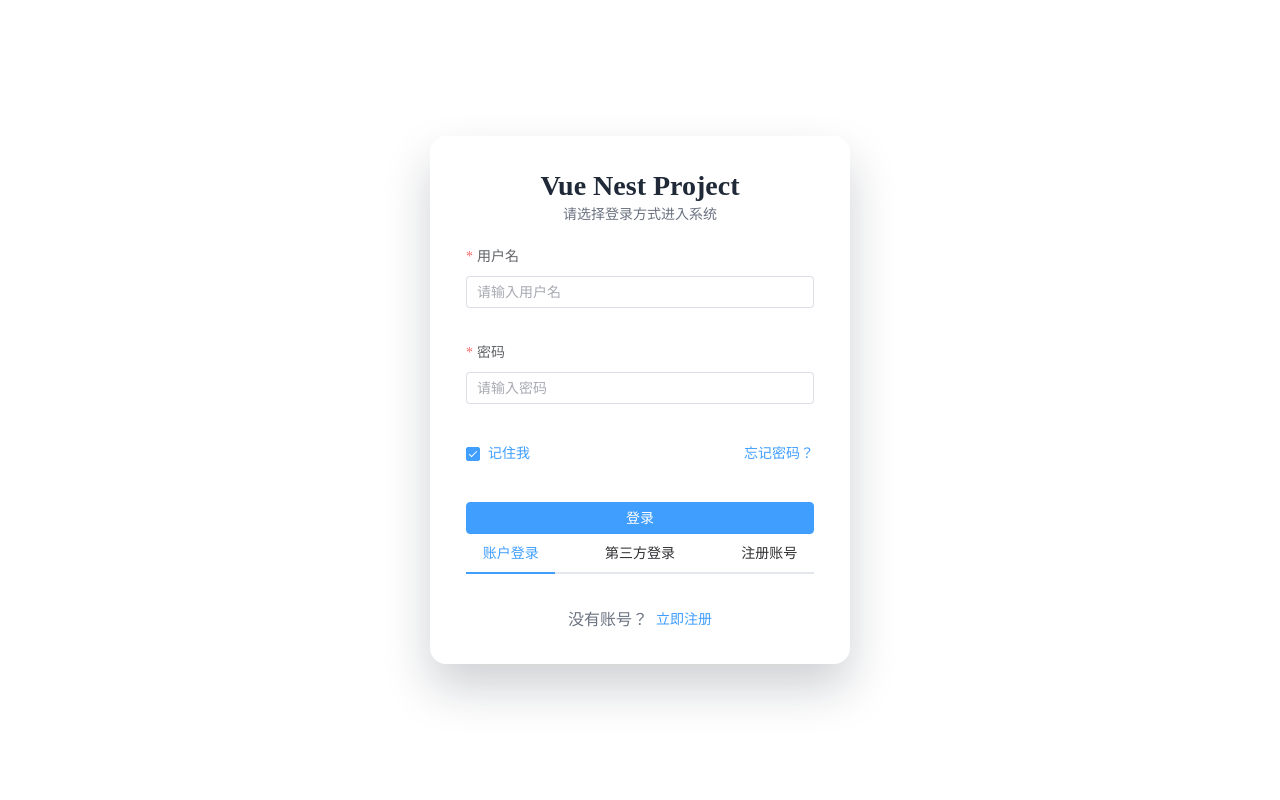
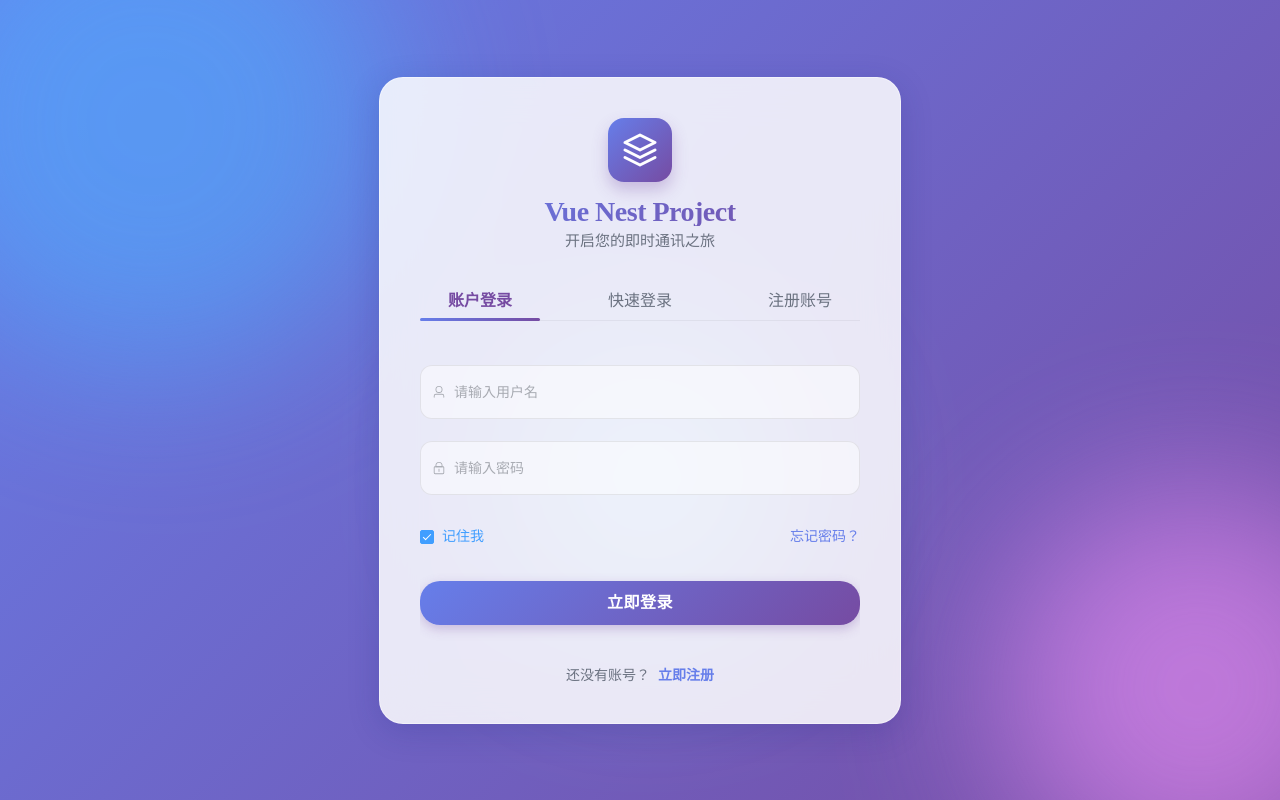
Before and after one commit to 735448931/vue-nest, a Vue app in the folder vue-client/: page /login in a window 1280 px wide. Built offline with nearby package versions, Linux system fonts and the light colour scheme; what @tencentcloud/chat would draw is missing.

Commit message:
样式调整

```diff
--- a/vue-client/src/page/chat/index.vue
+++ b/vue-client/src/page/chat/index.vue
@@ -17,7 +17,7 @@ import { gsap } from 'gsap'
 import useChatStore from '@/store/chat'
 import ChatList from './ChatList/index.vue'
 import ChatDetail from './ChatDetail/index.vue'
-import { onMounted, useTemplateRef, nextTick } from 'vue'
+import { useTemplateRef, nextTick } from 'vue'
 
 // ===================== 数据 =====================
 const chatStore = useChatStore()
--- a/vue-client/src/page/login/index.vue
+++ b/vue-client/src/page/login/index.vue
@@ -1,79 +1,105 @@
 <template>
-    <div class="login-wrapper">
-        <div class="login-card">
+    <div class="login-container">
+        <!-- 动态背景装饰 -->
+        <div class="background-shapes">
+            <div class="shape shape-1"></div>
+            <div class="shape shape-2"></div>
+            <div class="shape shape-3"></div>
+        </div>
+
+        <div class="login-card glass-effect">
             <header class="card-header">
+                <div class="logo-container">
+                    <div class="logo-icon">
+                        <svg viewBox="0 0 24 24" fill="none" xmlns="http://www.w3.org/2000/svg">
+                            <path d="M12 2L2 7L12 12L22 7L12 2Z" stroke="currentColor" stroke-width="2" stroke-linecap="round" stroke-linejoin="round"/>
+                            <path d="M2 17L12 22L22 17" stroke="currentColor" stroke-width="2" stroke-linecap="round" stroke-linejoin="round"/>
+                            <path d="M2 12L12 17L22 12" stroke="currentColor" stroke-width="2" stroke-linecap="round" stroke-linejoin="round"/>
+                        </svg>
+                    </div>
+                </div>
                 <h1 class="brand">Vue Nest Project</h1>
-                <p class="subtitle">请选择登录方式进入系统</p>
+                <p class="subtitle">开启您的即时通讯之旅</p>
             </header>
 
-            <el-tabs v-model="activeTab" stretch>
+            <el-tabs v-model="activeTab" stretch class="custom-tabs">
                 <el-tab-pane label="账户登录" name="account">
-                    <div class="tab-pane">
-                        <el-form ref="accountFormRef" :model="accountForm" :rules="accountRules" label-position="top">
-                            <el-form-item label="用户名" prop="username">
-                                <el-input v-model="accountForm.username" placeholder="请输入用户名" clearable />
+                    <div class="tab-pane fade-in">
+                        <el-form ref="accountFormRef" :model="accountForm" :rules="accountRules" label-position="top" size="large">
+                            <el-form-item prop="username">
+                                <el-input v-model="accountForm.username" placeholder="请输入用户名" :prefix-icon="UserIcon" clearable />
                             </el-form-item>
-                            <el-form-item label="密码" prop="password">
-                                <el-input v-model="accountForm.password" type="password" placeholder="请输入密码"
+                            <el-form-item prop="password">
+                                <el-input v-model="accountForm.password" type="password" placeholder="请输入密码" :prefix-icon="LockIcon"
                                     show-password />
                             </el-form-item>
                             <div class="form-footer">
                                 <el-checkbox v-model="rememberMe">记住我</el-checkbox>
-                                <el-link type="primary" underline="never">忘记密码？</el-link>
+                                <el-link type="primary" underline="never" class="forgot-pwd">忘记密码？</el-link>
                             </div>
-                            <el-button type="primary" class="submit-btn" :loading="isSubmitting"
-                                @click="handleAccountLogin">
-                                登录
+                            <el-button type="primary" class="submit-btn gradient-btn" :loading="isSubmitting"
+                                @click="handleAccountLogin" round>
+                                立即登录
                             </el-button>
                         </el-form>
                     </div>
                 </el-tab-pane>
 
-                <el-tab-pane label="第三方登录" name="third">
-                    <div class="tab-pane third-login">
-                        <p class="hint">使用企业或社交账号登录</p>
-                        <el-button type="primary" plain class="oauth-btn" @click="handleGithubLogin">
-                            通过 GitHub 登录
-                        </el-button>
-                        <el-button plain class="oauth-btn" @click="handleWechatLogin">
-                            通过微信登录
-                        </el-button>
+                <el-tab-pane label="快速登录" name="third">
+                    <div class="tab-pane third-login fade-in">
+                        <p class="hint">选择以下方式快速开始</p>
+                        <div class="social-buttons">
+                            <button class="social-btn github" @click="handleGithubLogin">
+                                <svg viewBox="0 0 24 24" width="24" height="24" fill="currentColor">
+                                    <path d="M12 0C5.37 0 0 5.37 0 12c0 5.31 3.435 9.795 8.205 11.385.6.105.825-.255.825-.57 0-.285-.015-1.23-.015-2.235-3.015.555-3.795-.735-4.035-1.41-.135-.345-.72-1.41-1.23-1.695-.42-.225-1.02-.78-.015-.795.945-.015 1.62.87 1.845 1.23 1.08 1.815 2.805 1.305 3.495.99.105-.78.42-1.305.765-1.605-2.67-.3-5.46-1.335-5.46-5.925 0-1.305.465-2.385 1.23-3.225-.12-.3-.54-1.53.12-3.18 0 0 1.005-.315 3.3 1.23.96-.27 1.98-.405 3-.405 1.02 0 2.04.135 3 .405 2.295-1.56 3.3-1.23 3.3-1.23.66 1.65.24 2.88.12 3.18.765.84 1.23 1.905 1.23 3.225 0 4.605-2.805 5.625-5.475 5.925.435.375.81 1.095.81 2.22 0 1.605-.015 2.895-.015 3.285 0 .315.225.69.825.57A12.02 12.02 0 0024 12c0-6.63-5.37-12-12-12z"/>
+                                </svg>
+                                <span>GitHub</span>
+                            </button>
+                            <button class="social-btn wechat" @click="handleWechatLogin">
+                                <svg viewBox="0 0 24 24" width="24" height="24" fill="currentColor">
+                                    <path d="M8.696 15.866c-.224 0-.435.016-.635.045-.975.14-1.866.53-2.616 1.085-1.385-1.025-3.36-1.025-4.745 0-.135.1-.27.21-.395.325-.025.025-.04.06-.04.095 0 .025.01.05.025.07.565.665 1.19 1.275 1.87 1.82.025.02.06.025.09.01.4-.215.835-.375 1.29-.47.29-.06.59-.095.895-.095.86 0 1.665.265 2.35.72.025.015.055.015.08 0 .685-.455 1.49-.72 2.35-.72.305 0 .605.035.895.095.455.095.89.255 1.29.47.03.015.065.01.09-.01.68-.545 1.305-1.155 1.87-1.82.015-.02.025-.045.025-.07 0-.035-.015-.07-.04-.095-.125-.115-.26-.225-.395-.325-1.385-1.025-3.36-1.025-4.745 0-.75-.555-1.64-.945-2.615-1.085-.2-.03-.41-.045-.635-.045zm8.696-6.42c-3.615 0-6.55 2.635-6.55 5.89 0 3.255 2.935 5.89 6.55 5.89 3.615 0 6.55-2.635 6.55-5.89 0-3.255-2.935-5.89-6.55-5.89zM5.42 2.945C2.425 2.945 0 5.13 0 7.825c0 2.695 2.425 4.88 5.42 4.88 2.995 0 5.42-2.185 5.42-4.88 0-2.695-2.425-4.88-5.42-4.88z"/>
+                                </svg>
+                                <span>WeChat</span>
+                            </button>
+                        </div>
                     </div>
                 </el-tab-pane>
 
                 <el-tab-pane label="注册账号" name="register">
-                    <div class="tab-pane">
+                    <div class="tab-pane fade-in">
                         <el-form ref="registerFormRef" :model="registerForm" :rules="registerRules"
-                            label-position="top">
-                            <el-form-item label="用户名" prop="username">
-                                <el-input v-model="registerForm.username" placeholder="请输入用户名" clearable />
+                            label-position="top" size="large">
+                            <el-form-item prop="username">
+                                <el-input v-model="registerForm.username" placeholder="请输入用户名" :prefix-icon="UserIcon" clearable />
                             </el-form-item>
-                            <el-form-item label="密码" prop="password">
-                                <el-input v-model="registerForm.password" type="password" placeholder="请输入密码"
+                            <el-form-item prop="password">
+                                <el-input v-model="registerForm.password" type="password" placeholder="设置密码" :prefix-icon="LockIcon"
                                     show-password />
                             </el-form-item>
-                            <el-form-item label="邮箱" prop="email">
-                                <el-input v-model="registerForm.email" placeholder="请输入邮箱" clearable />
+                            <el-form-item prop="email">
+                                <el-input v-model="registerForm.email" placeholder="请输入邮箱" :prefix-icon="MessageIcon" clearable />
                             </el-form-item>
-                            <el-form-item label="验证码" prop="code">
-                                <el-input v-model="registerForm.code" placeholder="请输入验证码" clearable />
-                                <el-button :disabled="countdown > 0" @click="handleSendCode" style="margin-top: 8px;">
+                            <el-form-item prop="code">
+                                <div class="code-input-group">
+                                    <el-input v-model="registerForm.code" placeholder="验证码" :prefix-icon="KeyIcon" clearable />
+                                    <el-button :disabled="countdown > 0" @click="handleSendCode" class="code-btn" :type="countdown > 0 ? 'info' : 'primary'" plain>
                                         {{ countdown > 0 ? `${countdown}s` : '获取验证码' }}
                                     </el-button>
+                                </div>
                             </el-form-item>
                         </el-form>
                         <div class="form-actions">
-                            <el-button class="flex-1" @click="switchToLogin">返回登录</el-button>
-                            <el-button type="primary" class="flex-1" :loading="registerSubmitting"
-                                @click="handleRegister">注册</el-button>
+                            <el-button class="flex-1 back-btn" @click="switchToLogin" plain round>返回登录</el-button>
+                            <el-button type="primary" class="flex-1 gradient-btn" :loading="registerSubmitting"
+                                @click="handleRegister" round>立即注册</el-button>
                         </div>
                     </div>
                 </el-tab-pane>
             </el-tabs>
 
-            <footer class="card-footer">
-                <span>没有账号？</span>
-                <el-link type="primary" underline="never" @click="switchToRegister">立即注册</el-link>
+            <footer class="card-footer" v-if="activeTab !== 'register'">
+                <span>还没有账号？</span>
+                <el-link type="primary" underline="never" @click="switchToRegister" class="register-link">立即注册</el-link>
             </footer>
         </div>
     </div>
@@ -82,6 +108,7 @@
 <script setup lang="ts">
 import { onBeforeUnmount, reactive, ref } from 'vue'
 import { ElMessage, type FormInstance, type FormItemRule, type FormRules } from 'element-plus'
+import { User as UserIcon, Lock as LockIcon, Message as MessageIcon, Key as KeyIcon } from '@element-plus/icons-vue'
 import { getEmailCodeApi, loginApi, registerApi } from '@/api/user'
 import useUserStore from '@/store/user'
 import { router } from '@/router'
@@ -249,119 +276,379 @@ onBeforeUnmount(() => {
 </script>
 
 <style scoped lang="scss">
-.login-wrapper {
+.login-container {
+    position: relative;
     display: flex;
     align-items: center;
     justify-content: center;
     min-height: 100vh;
     padding: 24px;
     box-sizing: border-box;
+    background: linear-gradient(135deg, #667eea 0%, #764ba2 100%);
+    overflow: hidden;
 }
 
+/* 动态背景形状 */
+.background-shapes {
+    position: absolute;
+    top: 0;
+    left: 0;
+    width: 100%;
+    height: 100%;
+    overflow: hidden;
+    z-index: 0;
+}
+
+.shape {
+    position: absolute;
+    border-radius: 50%;
+    filter: blur(80px);
+    opacity: 0.6;
+    animation: float 20s infinite;
+}
+
+.shape-1 {
+    top: -10%;
+    left: -10%;
+    width: 500px;
+    height: 500px;
+    background: #4facfe;
+    animation-delay: 0s;
+}
+
+.shape-2 {
+    bottom: -10%;
+    right: -10%;
+    width: 400px;
+    height: 400px;
+    background: #f093fb;
+    animation-delay: -5s;
+}
+
+.shape-3 {
+    top: 40%;
+    left: 40%;
+    width: 300px;
+    height: 300px;
+    background: #8fd3f4;
+    animation-delay: -10s;
+}
+
+@keyframes float {
+    0% { transform: translate(0, 0) rotate(0deg); }
+    33% { transform: translate(30px, -50px) rotate(10deg); }
+    66% { transform: translate(-20px, 20px) rotate(-5deg); }
+    100% { transform: translate(0, 0) rotate(0deg); }
+}
+
+/* 玻璃拟态卡片 */
 .login-card {
-	width: 420px;
-	padding: 36px;
-	border-radius: 16px;
-	background: #fff;
-	box-shadow: 0 24px 48px rgba(15, 23, 42, 0.2);
-	box-sizing: border-box;
+    position: relative;
+    z-index: 1;
+    width: 440px;
+    padding: 40px;
+    border-radius: 24px;
+    background: rgba(255, 255, 255, 0.85);
+    backdrop-filter: blur(20px);
+    -webkit-backdrop-filter: blur(20px);
+    box-shadow: 0 8px 32px 0 rgba(31, 38, 135, 0.2);
+    border: 1px solid rgba(255, 255, 255, 0.4);
     display: flex;
     flex-direction: column;
+    transition: transform 0.3s ease, box-shadow 0.3s ease;
+
+    &:hover {
+        transform: translateY(-5px);
+        box-shadow: 0 12px 40px 0 rgba(31, 38, 135, 0.25);
+    }
 }
 
 .card-header {
     text-align: center;
-	margin-bottom: 24px;
+    margin-bottom: 32px;
 }
 
-.login-card :deep(.el-tabs) {
-	flex: 1;
+.logo-container {
     display: flex;
-	flex-direction: column;
+    justify-content: center;
+    margin-bottom: 16px;
 }
 
-.login-card :deep(.el-tabs__content) {
-	flex: 1;
+.logo-icon {
+    width: 64px;
+    height: 64px;
+    background: linear-gradient(135deg, #667eea 0%, #764ba2 100%);
+    border-radius: 16px;
     display: flex;
+    align-items: center;
+    justify-content: center;
+    color: white;
+    box-shadow: 0 8px 16px rgba(118, 75, 162, 0.3);
+
+    svg {
+        width: 36px;
+        height: 36px;
     }
-
-.login-card :deep(.el-tab-pane) {
-	flex: 1;
-	display: flex;
-}
-
-.tab-pane {
-	flex: 1;
-	display: flex;
-	flex-direction: column;
-	gap: 16px;
-	justify-content: center;
-	min-height: 280px;
-}
-
-.tab-pane :deep(.el-form) {
-	display: flex;
-	flex-direction: column;
-	gap: 16px;
 }
 
 .brand {
     margin: 0;
     font-size: 28px;
-	font-weight: 600;
-	color: #1f2937;
+    font-weight: 700;
+    background: linear-gradient(135deg, #667eea 0%, #764ba2 100%);
+    -webkit-background-clip: text;
+    background-clip: text;
+    -webkit-text-fill-color: transparent;
+    letter-spacing: -0.5px;
 }
 
 .subtitle {
     margin: 8px 0 0;
     color: #6b7280;
-	font-size: 14px;
+    font-size: 15px;
+}
+
+/* 自定义 Tabs */
+.custom-tabs :deep(.el-tabs__nav-wrap::after) {
+    height: 1px;
+    background-color: rgba(0, 0, 0, 0.05);
+}
+
+.custom-tabs :deep(.el-tabs__item) {
+    font-size: 16px;
+    color: #6b7280;
+    transition: all 0.3s;
+
+    &.is-active {
+        color: #764ba2;
+        font-weight: 600;
+    }
+
+    &:hover {
+        color: #667eea;
+    }
+}
+
+.custom-tabs :deep(.el-tabs__active-bar) {
+    background: linear-gradient(90deg, #667eea, #764ba2);
+    height: 3px;
+    border-radius: 3px;
+}
+
+.tab-pane {
+    padding-top: 10px;
+    min-height: 300px;
+    display: flex;
+    flex-direction: column;
+    justify-content: center;
+}
+
+/* 表单样式优化 */
+:deep(.el-input__wrapper) {
+    box-shadow: 0 0 0 1px rgba(0, 0, 0, 0.08) inset;
+    border-radius: 12px;
+    padding: 8px 12px;
+    background-color: rgba(255, 255, 255, 0.5);
+    transition: all 0.3s;
+
+    &:hover {
+        box-shadow: 0 0 0 1px rgba(118, 75, 162, 0.3) inset;
+        background-color: rgba(255, 255, 255, 0.8);
+    }
+
+    &.is-focus {
+        box-shadow: 0 0 0 2px rgba(118, 75, 162, 0.2) inset !important;
+        background-color: #fff;
+    }
+}
+
+:deep(.el-form-item__label) {
+    font-weight: 500;
+    color: #374151;
 }
 
 .form-footer {
     display: flex;
     justify-content: space-between;
     align-items: center;
-	margin-bottom: 16px;
+    margin-bottom: 24px;
 }
 
+.forgot-pwd {
+    font-size: 14px;
+    color: #667eea;
+
+    &:hover {
+        color: #764ba2;
+    }
+}
+
+/* 按钮样式 */
 .submit-btn {
     width: 100%;
+    height: 44px;
+    font-size: 16px;
+    font-weight: 600;
+    letter-spacing: 0.5px;
+    border: none;
 }
 
+.gradient-btn {
+    background: linear-gradient(135deg, #667eea 0%, #764ba2 100%);
+    transition: all 0.3s ease;
+    box-shadow: 0 4px 12px rgba(118, 75, 162, 0.3);
+
+    &:hover {
+        transform: translateY(-2px);
+        box-shadow: 0 6px 16px rgba(118, 75, 162, 0.4);
+        opacity: 0.95;
+    }
+
+    &:active {
+        transform: translateY(0);
+    }
+}
+
+/* 第三方登录 */
 .third-login {
     display: flex;
     flex-direction: column;
     align-items: center;
-	gap: 16px;
-	padding: 12px 0;
+    gap: 20px;
+    padding: 20px 0;
 }
 
 .hint {
     margin: 0;
-	color: #6b7280;
+    color: #9ca3af;
     font-size: 14px;
+    position: relative;
+    display: flex;
+    align-items: center;
+    width: 100%;
+    justify-content: center;
+
+    &::before, &::after {
+        content: '';
+        flex: 1;
+        height: 1px;
+        background: rgba(0, 0, 0, 0.05);
+        margin: 0 16px;
+    }
 }
 
-.oauth-btn {
+.social-buttons {
+    display: flex;
+    gap: 16px;
     width: 100%;
 }
 
-.card-footer {
-	margin-top: 24px;
+.social-btn {
+    flex: 1;
     display: flex;
+    align-items: center;
     justify-content: center;
     gap: 8px;
-	color: #6b7280;
+    height: 44px;
+    border-radius: 12px;
+    border: 1px solid rgba(0, 0, 0, 0.08);
+    background: white;
+    cursor: pointer;
+    font-size: 15px;
+    font-weight: 500;
+    color: #374151;
+    transition: all 0.3s;
+
+    svg {
+        transition: transform 0.3s;
+    }
+
+    &:hover {
+        border-color: rgba(0, 0, 0, 0.15);
+        background: #f9fafb;
+        transform: translateY(-2px);
+        box-shadow: 0 4px 12px rgba(0, 0, 0, 0.05);
+
+        svg {
+            transform: scale(1.1);
+        }
+    }
+
+    &.github:hover {
+        color: #24292e;
+        border-color: #24292e;
+    }
+
+    &.wechat:hover {
+        color: #07c160;
+        border-color: #07c160;
+    }
+}
+
+/* 注册表单 */
+.code-input-group {
+    display: flex;
+    gap: 12px;
+
+    .el-input {
+        flex: 1;
+    }
+}
+
+.code-btn {
+    width: 110px;
+    border-radius: 12px;
 }
 
 .form-actions {
     display: flex;
-	gap: 12px;
-	margin-top: 8px;
+    gap: 16px;
+    margin-top: 12px;
+}
+
+.back-btn {
+    height: 44px;
+    font-size: 15px;
+    border-radius: 12px;
+
+    &:hover {
+        color: #667eea;
+        border-color: #667eea;
+        background-color: rgba(102, 126, 234, 0.05);
+    }
 }
 
 .flex-1 {
     flex: 1;
 }
+
+/* 底部 */
+.card-footer {
+    margin-top: 24px;
+    display: flex;
+    justify-content: center;
+    align-items: center;
+    gap: 8px;
+    color: #6b7280;
+    font-size: 14px;
+}
+
+.register-link {
+    font-weight: 600;
+    color: #667eea;
+
+    &:hover {
+        color: #764ba2;
+    }
+}
+
+/* 动画 */
+.fade-in {
+    animation: fadeIn 0.4s ease-out;
+}
+
+@keyframes fadeIn {
+    from { opacity: 0; transform: translateY(10px); }
+    to { opacity: 1; transform: translateY(0); }
+}
 </style>
```
Lines whose indentation alone changed are shown as unchanged.
